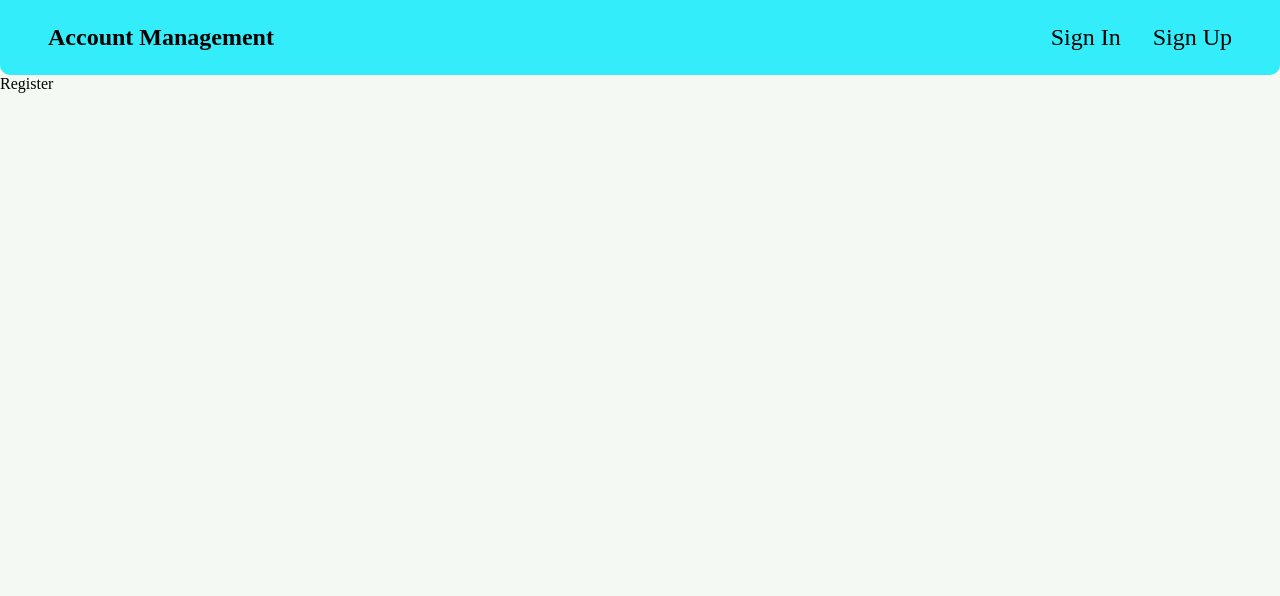
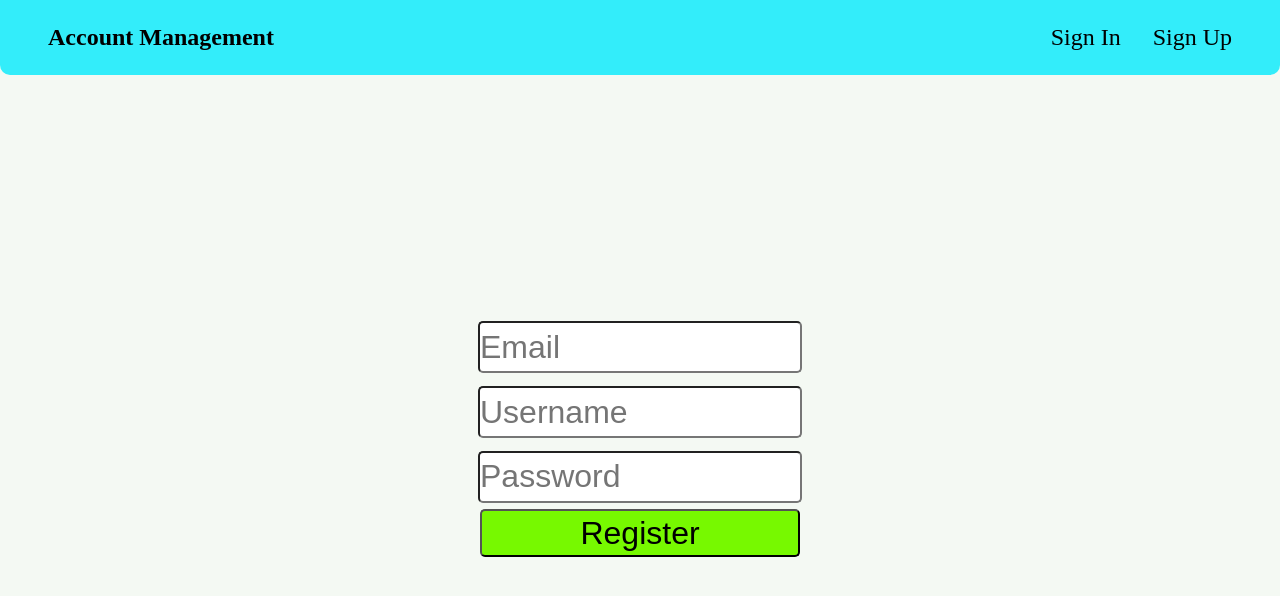
Before and after one commit to erol23/account-management, a React (Create React App) app: page /register in a window 1280 px wide. Shown: the top 596 px of the page. Built offline with nearby package versions, Linux system fonts and the light colour scheme; a web font is replaced by a local one.

Commit message:
added Register page

```diff
--- a/src/pages/register/Register.js
+++ b/src/pages/register/Register.js
@@ -1,8 +1,24 @@
-import React from 'react'
+import { useNavigate } from "react-router-dom"
+import {RegisterContainer, RegisterForm, RegisterInput, RegisterButton } from "./Register.style"
 
-const Register = () => {
+const Register = ({user, setUser}) => {
+  const navigate = useNavigate()
+
+  const handleSubmit = (e) => {
+    e.preventDefault()
+    setUser(!user)
+    navigate("/")
+  }
+
   return (
-    <div>Register</div>
+    <RegisterContainer>
+      <RegisterForm onSubmit={handleSubmit}>
+        <RegisterInput type="email" placeholder="Email"/>
+        <RegisterInput type="text" placeholder="Username"/>
+        <RegisterInput type="password" placeholder="Password"/>
+        <RegisterButton type="submit">Register</RegisterButton>
+      </RegisterForm>
+    </RegisterContainer>
   )
 }
 
--- a/src/pages/register/Register.style.js
+++ b/src/pages/register/Register.style.js
@@ -0,0 +1,34 @@
+import styled from "styled-components";
+
+export const RegisterContainer = styled.div`
+  display: flex;
+  flex-direction: column;
+  justify-content: center;
+  align-items: center;
+  margin-top: 15rem;
+`;
+
+export const RegisterForm = styled.form`
+  display: flex;
+  flex-direction: column;
+  align-items: center;
+`;
+
+export const RegisterInput = styled.input`
+  height: 3rem;
+  font-size: 2rem;
+  width: 20rem;
+  border-radius: 5px;
+  margin: 0.4rem;
+`;
+
+export const RegisterButton = styled.button`
+  height: 3rem;
+  font-size: 2rem;
+  width: 20rem;
+  border-radius: 5px;
+  background-color: #77F900;
+  :hover{
+    cursor: pointer;
+  }
+`;
```
